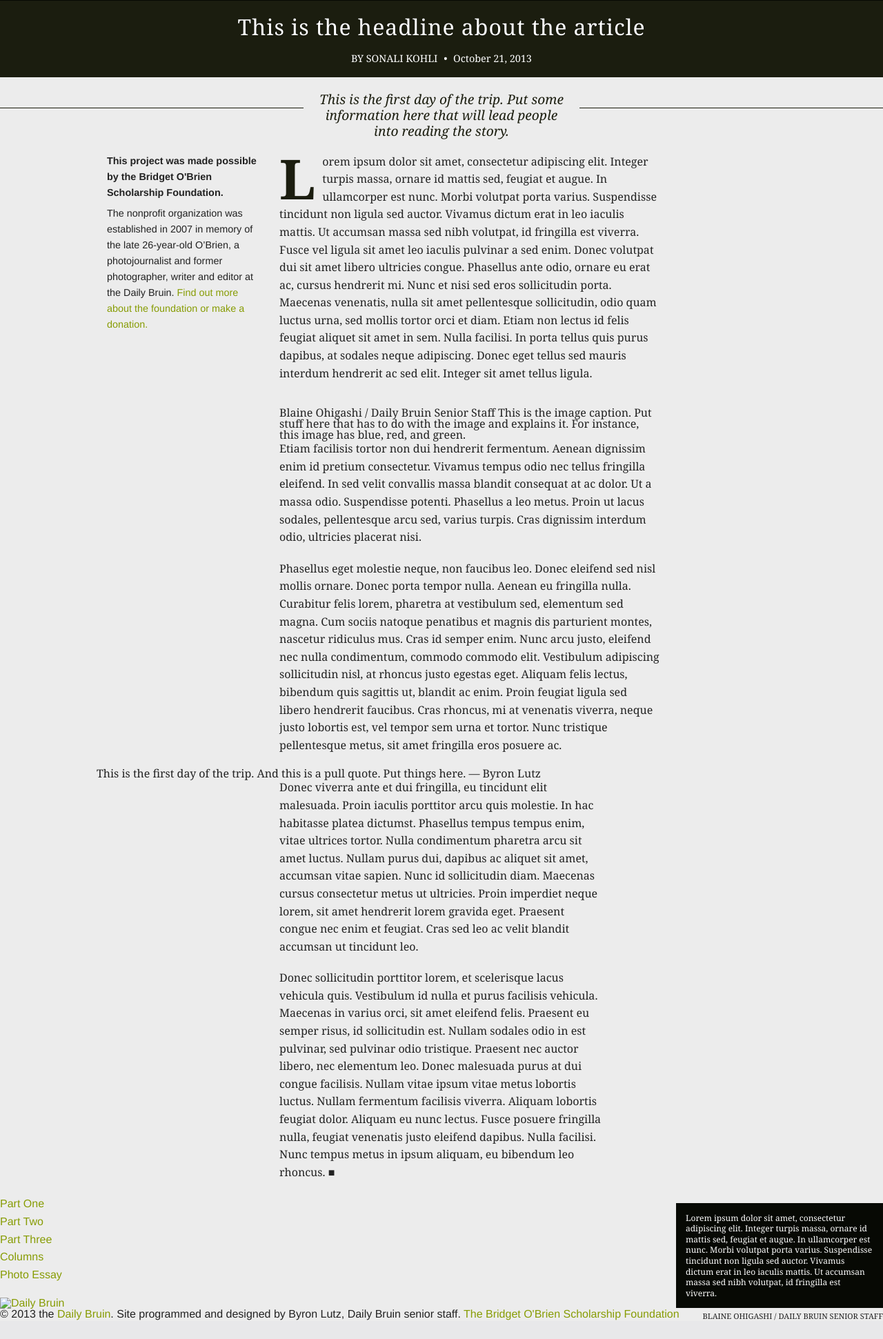
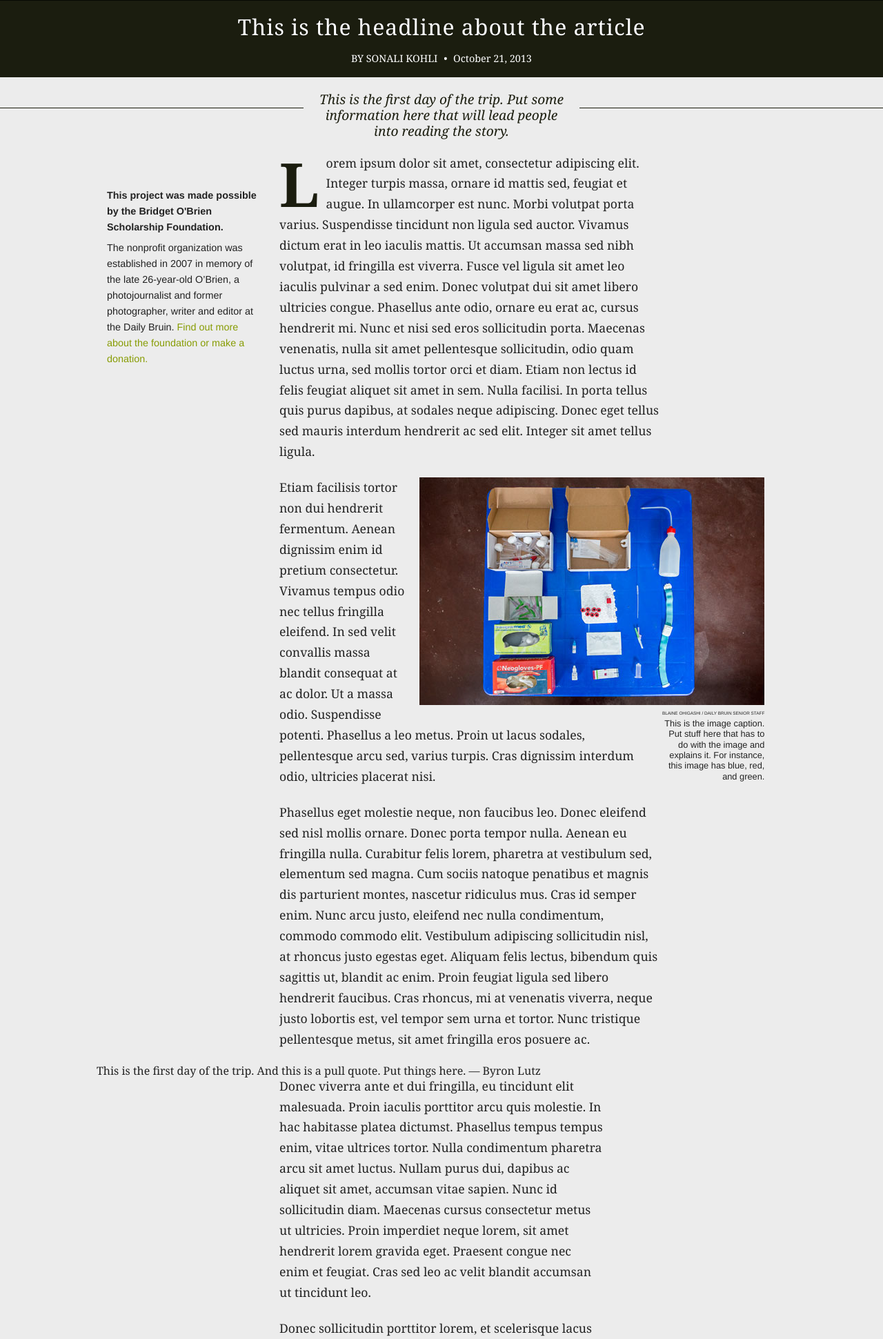
Before and after one commit to dailybruin/bob-2013, a PHP site: page / in a window 1280 px wide. Shown: the part 440-2381 px from the top of the page at 69% size. Before the commit the page ends 2354 px from the top, so only its background shows below. Run offline with PHP 8.4, Linux system fonts and the light colour scheme; some libraries are stand-ins or nearby versions.

Commit message:
Finished an image with caption

```diff
--- a/css/app.css
+++ b/css/app.css
@@ -195,17 +195,54 @@ article {
   font-weight:bold;
   font-size: 5em;
   float: left;
-  line-height: 0.9em;
+  line-height: 1em;
   display: inline-block;
   margin-right: 10px;
   color:#1b1d0f;
+}
+.story p {
+  font-size: 1.1em;
+  line-height: 1.7;
+}
+
+figure {
+  text-align:right;
+}
+figure figcaption {
+  font-family: "Helvetica Neue","Helvetica",Arial,sans-serif;
+  line-height:1.2;
+}
+figure figcaption .credit {
+  display: block;
+  text-transform: uppercase;
+  font-size: 0.5em;
+  margin-bottom: 0.5em;
 }
 
 /* Use this media query to add styles to any device that supports media queries */
 @media only screen { }
 
 /* Used to alter styles for screens at least 768px wide. This is where the grid changes. */
-@media only screen and (min-width: 768px) {}
+@media only screen and (min-width: 768px) {
+  #about-bridget {
+    margin-top:50px;
+  }
+  figure {
+    width: 500px;
+    float: right;
+    margin-left: -130px;
+    position: relative;
+    left: 150px;
+  }
+  figure figcaption {
+    width: 150px;
+    float: right;
+    position: absolute;
+    right: 0;
+    font-size: 0.8em;
+    margin-top: 8px;
+  }
+}
 
 /* Used to alter styles for screens at least 1280px wide. */
 @media only screen and (min-width: 1280px) {}
--- a/index.html
+++ b/index.html
@@ -72,7 +72,7 @@
         Lorem ipsum dolor sit amet, consectetur adipiscing elit. Integer turpis massa, ornare id mattis sed, feugiat et augue. In ullamcorper est nunc. Morbi volutpat porta varius. Suspendisse tincidunt non ligula sed auctor. Vivamus dictum erat in leo iaculis mattis. Ut accumsan massa sed nibh volutpat, id fringilla est viverra. Fusce vel ligula sit amet leo iaculis pulvinar a sed enim. Donec volutpat dui sit amet libero ultricies congue. Phasellus ante odio, ornare eu erat ac, cursus hendrerit mi. Nunc et nisi sed eros sollicitudin porta. Maecenas venenatis, nulla sit amet pellentesque sollicitudin, odio quam luctus urna, sed mollis tortor orci et diam. Etiam non lectus id felis feugiat aliquet sit amet in sem. Nulla facilisi. In porta tellus quis purus dapibus, at sodales neque adipiscing. Donec eget tellus sed mauris interdum hendrerit ac sed elit. Integer sit amet tellus ligula.
         </p>
         <figure>
-          <img src="#" alt="" />
+          <img src="img/gen/C2-small.jpg" alt="" />
           <figcaption>
             <span class="credit">Blaine Ohigashi / Daily Bruin Senior Staff</span>
             This is the image caption. Put stuff here that has to do with the image and explains it. For instance, this image has blue, red, and green.
@@ -103,7 +103,7 @@
     </div><!-- end div.row -->
 
     <div class="row">
-      <div class="large-6 large-offset-3 columns">
+      <div class="large-6 large-offset-3 columns story">
         <p>
         Donec viverra ante et dui fringilla, eu tincidunt elit malesuada. Proin iaculis porttitor arcu quis molestie. In hac habitasse platea dictumst. Phasellus tempus tempus enim, vitae ultrices tortor. Nulla condimentum pharetra arcu sit amet luctus. Nullam purus dui, dapibus ac aliquet sit amet, accumsan vitae sapien. Nunc id sollicitudin diam. Maecenas cursus consectetur metus ut ultricies. Proin imperdiet neque lorem, sit amet hendrerit lorem gravida eget. Praesent congue nec enim et feugiat. Cras sed leo ac velit blandit accumsan ut tincidunt leo.
         </p>
@@ -125,7 +125,7 @@
     </ul>
 
     <a href="http://dailybruin.com" id="footer-nameplate">
-      <img src="#" alt="Daily Bruin" />
+      <img src="img/gen/nameplate.svg" alt="Daily Bruin" />
     </a>
 
     <div class="copyright">
```
Also changed, not shown: img/gen/C2-small.jpg (added).
